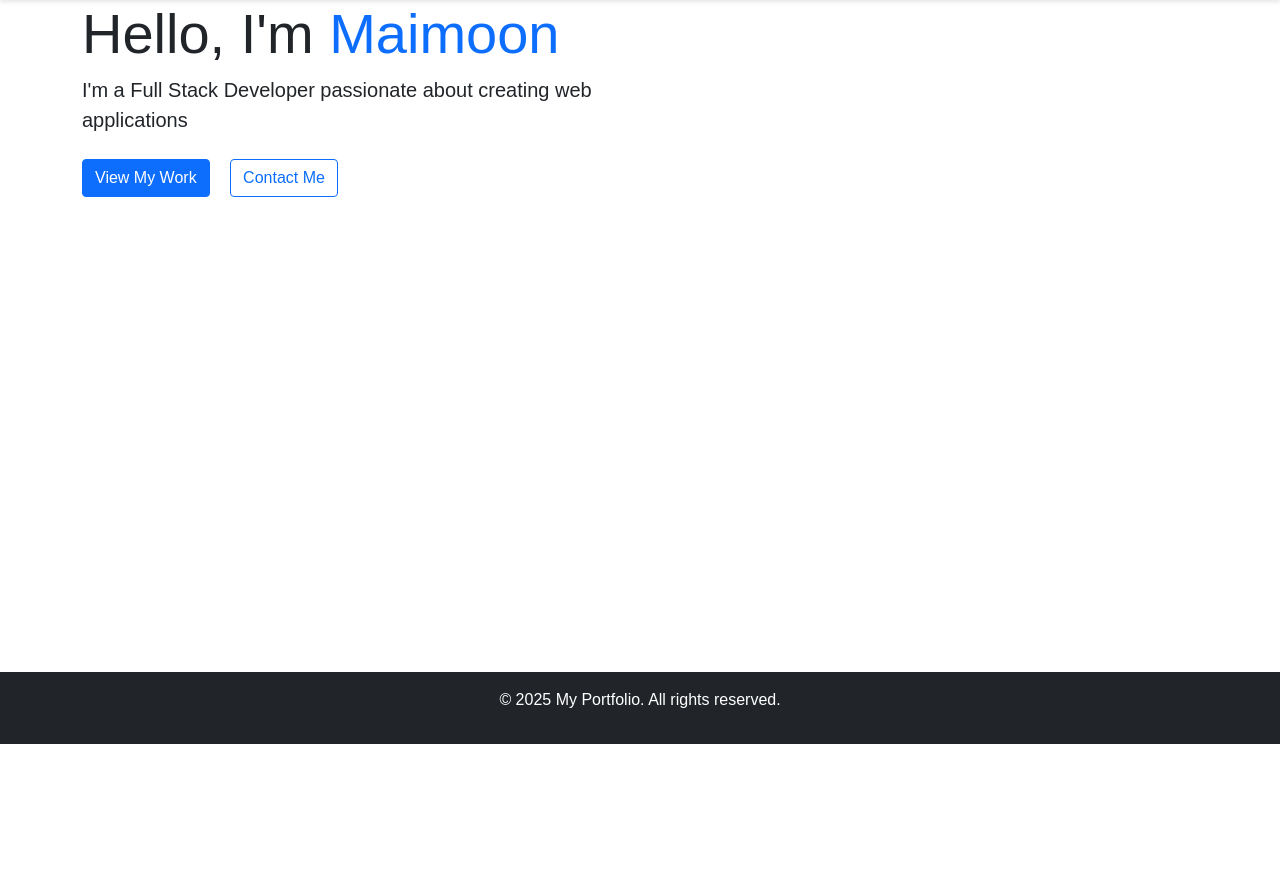
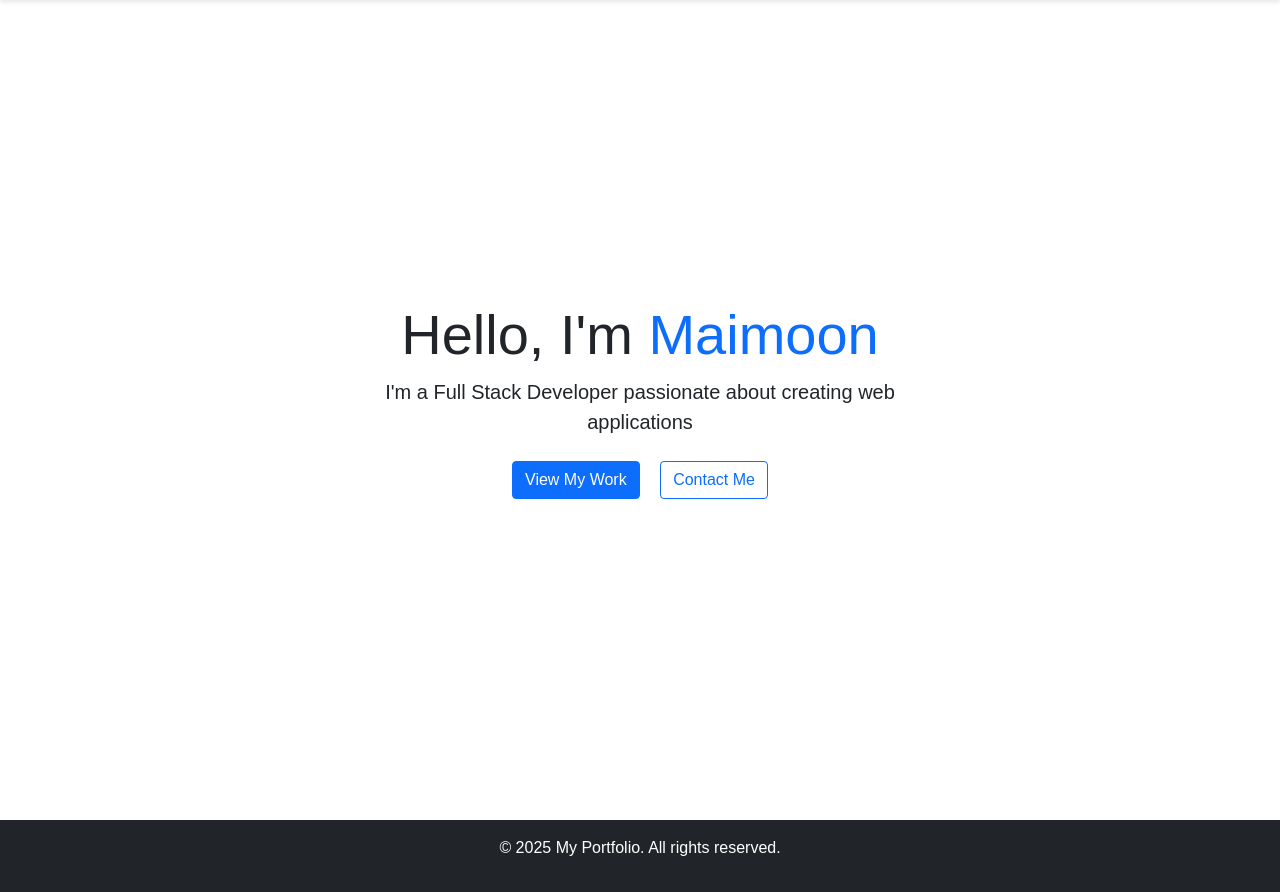
Before and after one commit to Maimoon-github/web_portfolio, a Django app: page / in a window 1280 px wide. Shown: the part 56-948 px from the top of the page. Before the commit the page ends 800 px from the top, so only its background shows below. Run offline with Django 5.2, Linux system fonts and the light colour scheme; data that the repository does not hold is empty.

Commit message:
Enhance home page layout with improved container styling and alignment

```diff
--- a/portfolio/core/templates/core/home.html
+++ b/portfolio/core/templates/core/home.html
@@ -1,9 +1,9 @@
 {% extends 'core/base.html' %}
 
 {% block content %}
-<div class="container">
+<div class="container min-vh-100 d-flex flex-column justify-content-center">
     <div class="row align-items-center">
-        <div class="col-md-6">
+        <div class="col-md-6 mx-auto text-center">
             <h1 class="display-4">Hello, I'm <span class="text-primary">Maimoon</span></h1>
             <p class="lead">I'm a Full Stack Developer passionate about creating web applications</p>
             <div class="mt-4">
```
Also changed, not shown: portfolio/db.sqlite3.
